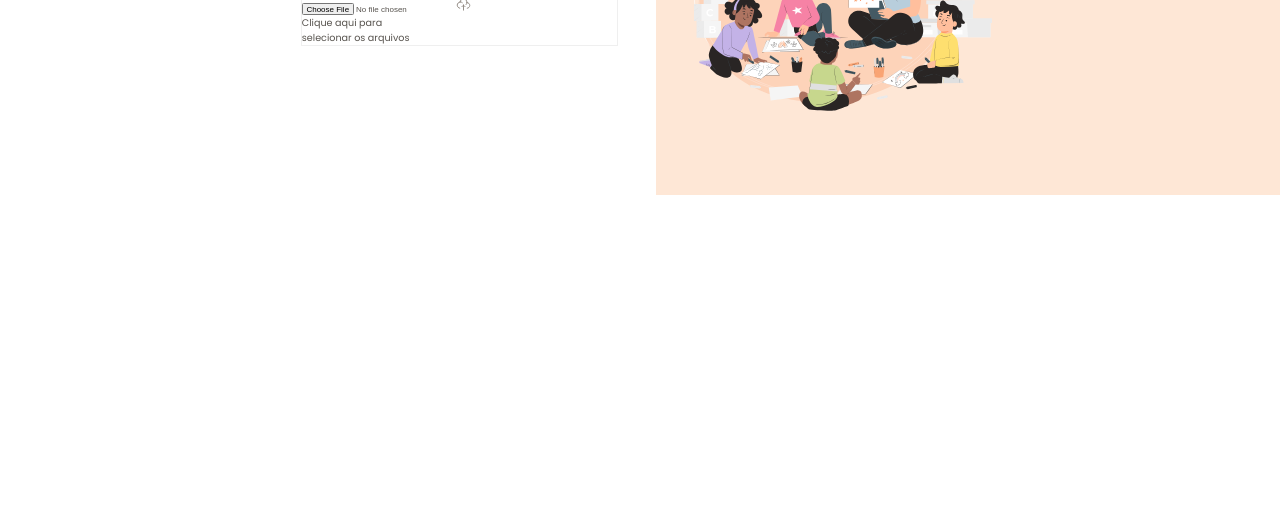
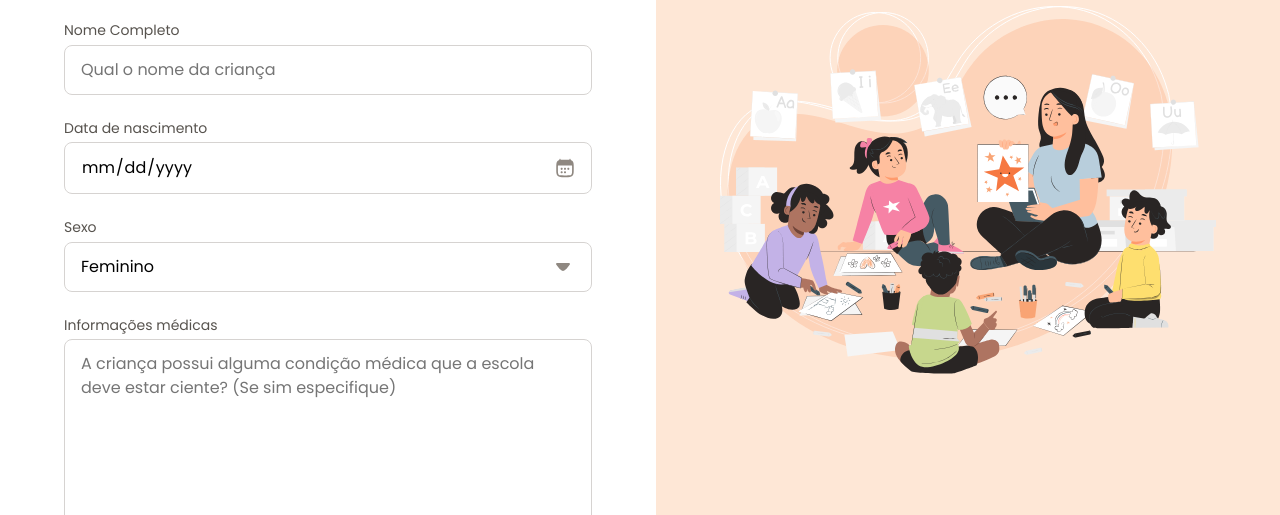
Before and after one commit to Lukao3777/Formulario-de-Matricula, a plain HTML site: page index.html in a window 1280 px wide. Shown: the part 285-800 px from the top of the page. Drawn offline with Linux system fonts and the light colour scheme.

Commit message:
Configurando os inputs de data e select

```diff
--- /dev/null
+++ b/styles/fields/index.css
@@ -0,0 +1,49 @@
+input, textarea, select{
+  appearance: none;
+  width: 100%;
+  border-radius: .5rem;
+  border: 1px solid var(--stroke-default);
+
+  padding: .75rem 1rem;
+
+  font: var(--text);
+}
+
+label{
+  font: var(--text-sm);
+  color: var(--text-secondary);
+  display: block;
+  margin-bottom: .25rem;
+}
+
+input:focus,
+select:focus,
+textarea:focus{
+  outline: .25rem solid var(--surface-secondary);
+  border: .125rem solid var(--stroke-highlight);
+  outline-offset: .1px;
+}
+
+input[type="date"]{
+  position: relative;
+
+  &::-webkit-calendar-picker-indicator{
+    opacity:0;
+  }
+
+  &::before{
+    content: "";
+    position: absolute;
+    background: url(../../assets/icons/calendar-03.svg) center/contain;
+    right: 1rem;
+    width: 1.25rem;
+    height: 1.25rem;
+
+    top: 50%;
+    transform: translateY(-50%);
+  }
+}
+
+select{
+  background: url(../../assets/icons/arrow-down-01.svg) no-repeat calc(100% - 1rem);
+}
--- /dev/null
+++ b/styles/forms.css
@@ -0,0 +1,17 @@
+@import url(./fields/index.css);
+
+form{
+  margin-top: 3rem;
+}
+
+fieldset{
+  border: none;
+
+  display: grid;
+  gap: 1.5rem;
+}
+
+legend{
+  font: 600 1rem/1.25 var(--font-family);
+  margin-bottom: 1.5rem;
+}
--- a/styles/global.css
+++ b/styles/global.css
@@ -21,7 +21,6 @@
   --stroke-highlight: #F3451C;
   --semantic-error: #DC2626;
 
-  zoom: 60%;
 }
 
 body{
--- a/styles/index.css
+++ b/styles/index.css
@@ -1,2 +1,3 @@
 @import url(./global.css);
 @import url(./layout.css);
+@import url(./forms.css);
```
